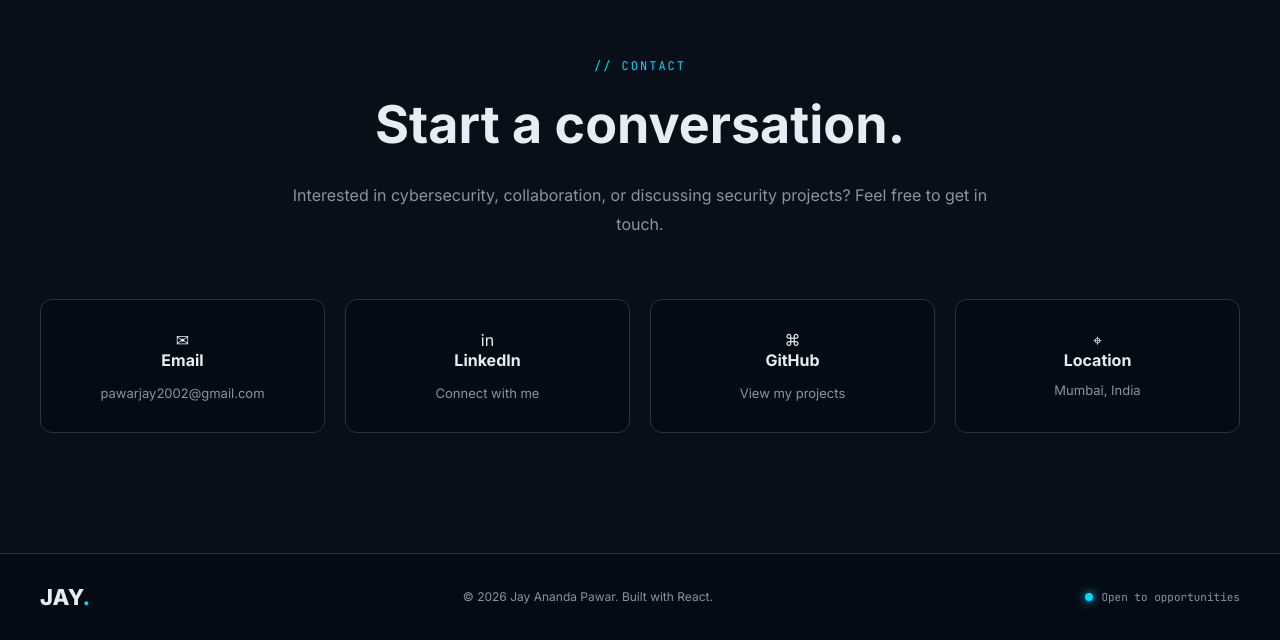
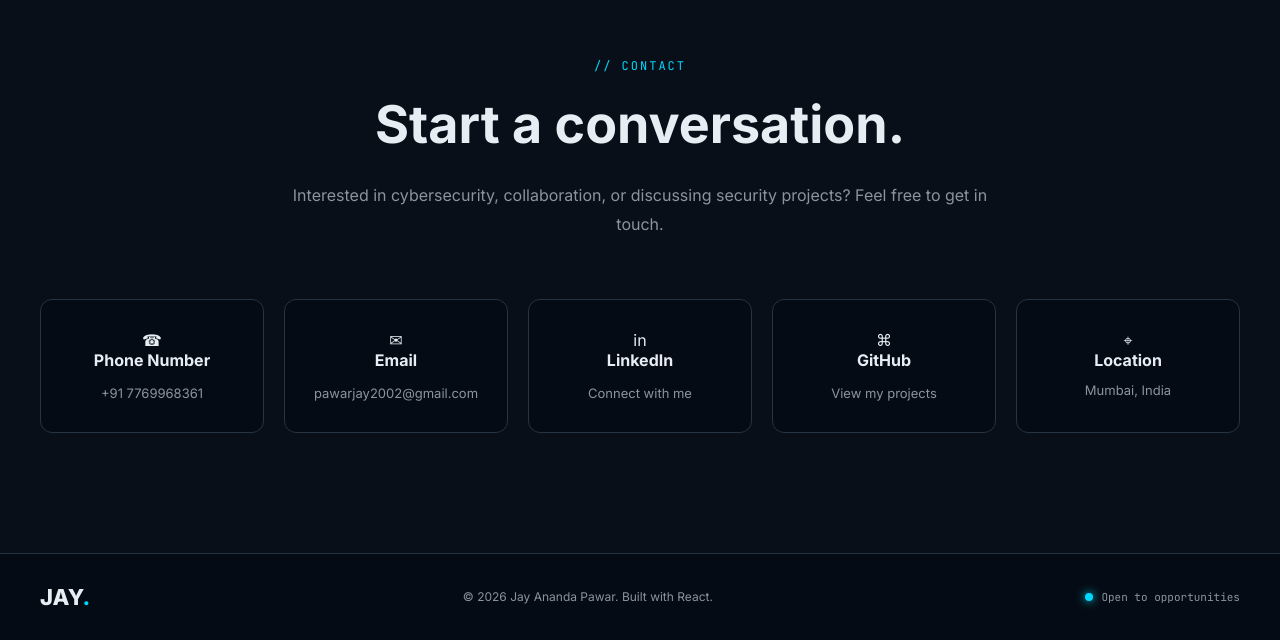
Before and after one commit to jaypawar04/jay-cybersecurity-portfolio, a React (Vite) app: page / in a window 1280 px wide. Shown: the part 5093-5733 px from the top of the page. Built offline with nearby package versions, Linux system fonts and the light colour scheme.

Commit message:
Update contact section layout

```diff
--- a/src/App.css
+++ b/src/App.css
@@ -714,7 +714,7 @@
 
 .contact-grid {
   display: grid;
-  grid-template-columns: repeat(4, 1fr);
+  grid-template-columns: repeat(5, 1fr);
   gap: 20px;
 }
 
--- a/src/components/Contact.jsx
+++ b/src/components/Contact.jsx
@@ -15,6 +15,14 @@ function Contact() {
           </div>
 
           <div className="contact-grid">
+            {/* Phone */}
+            <div className="contact-card">
+              <div className="contact-icon">☎</div>
+              <h3>Phone Number</h3>
+              <a href="tel:+917769968361">+91 7769968361</a>
+            </div>
+
+            {/* Email */}
             <div className="contact-card">
               <div className="contact-icon">✉</div>
               <h3>Email</h3>
@@ -23,22 +31,33 @@ function Contact() {
               </a>
             </div>
 
+            {/* LinkedIn */}
             <div className="contact-card">
               <div className="contact-icon">in</div>
               <h3>LinkedIn</h3>
-              <a href="https://www.linkedin.com/in/jay-pawar-120a01257/">
+              <a
+                href="https://www.linkedin.com/in/jay-pawar-120a01257/"
+                target="_blank"
+                rel="noopener noreferrer"
+              >
                 Connect with me
               </a>
             </div>
 
+            {/* GitHub */}
             <div className="contact-card">
               <div className="contact-icon">⌘</div>
               <h3>GitHub</h3>
-              <a href="https://github.com/jaypawar04">
+              <a
+                href="https://github.com/jaypawar04"
+                target="_blank"
+                rel="noopener noreferrer"
+              >
                 View my projects
               </a>
             </div>
 
+            {/* Location */}
             <div className="contact-card">
               <div className="contact-icon">⌖</div>
               <h3>Location</h3>
```
